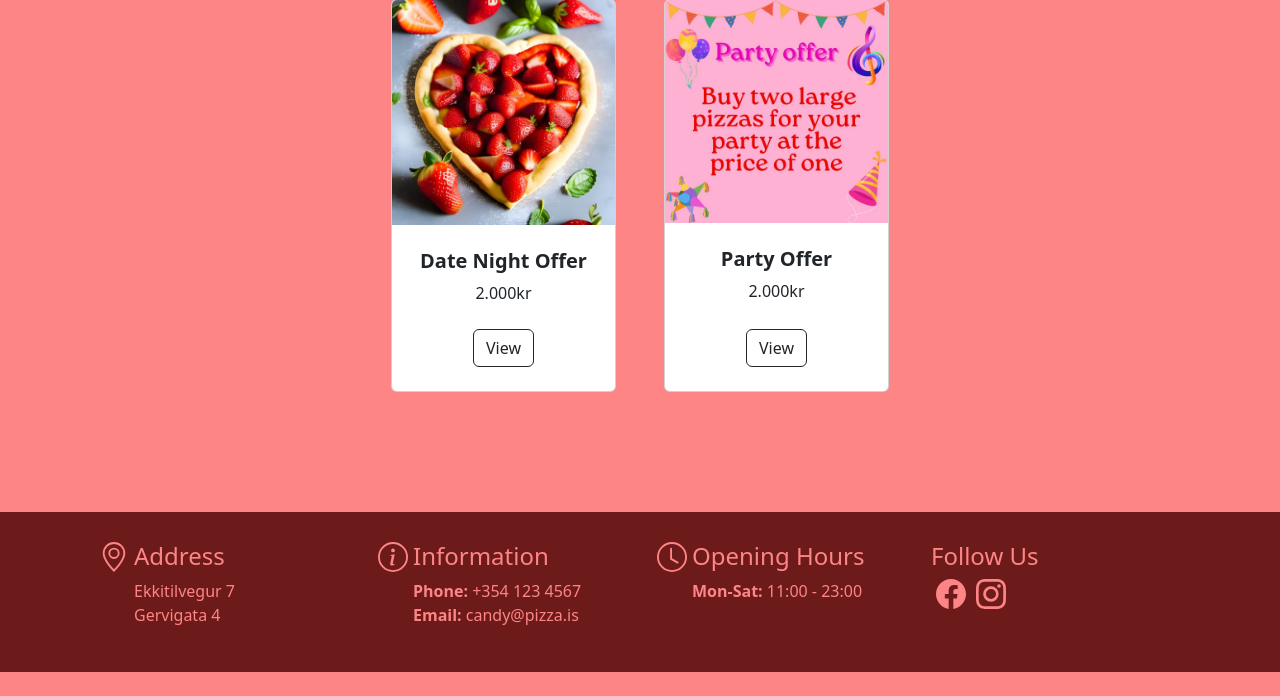
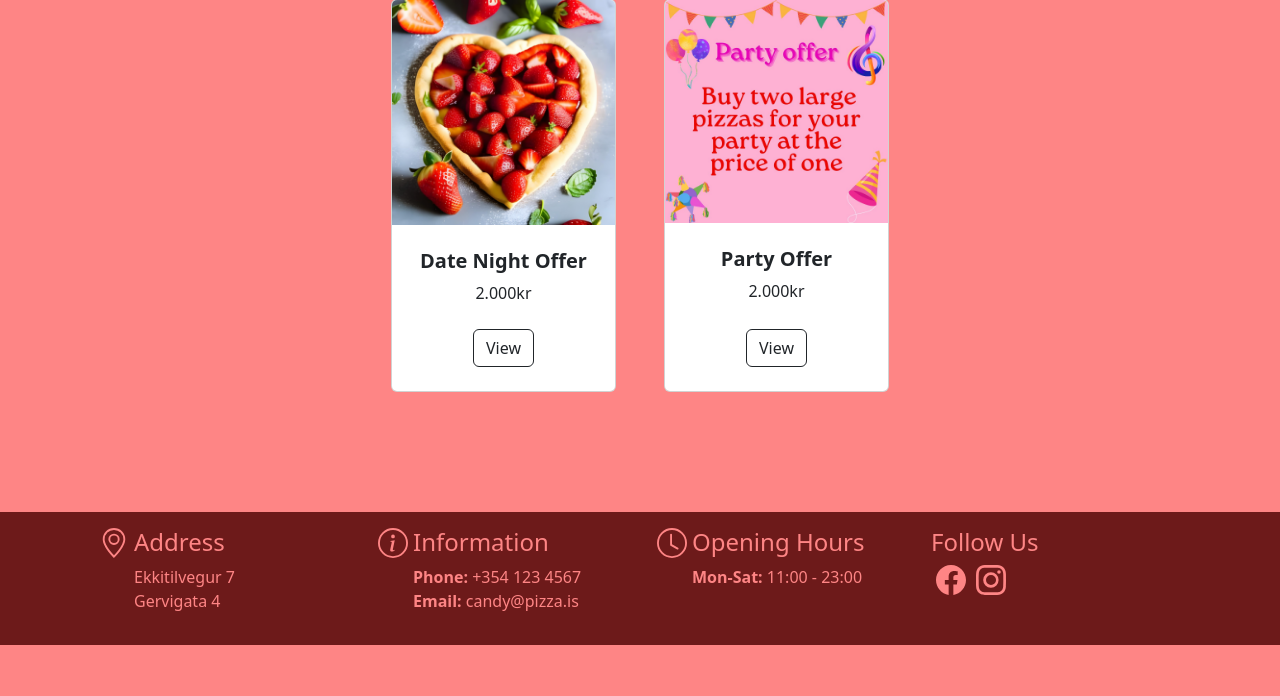
Before and after one commit to saedis-osk/Verk-2, a Django app: page / in a window 1280 px wide. Shown: the part 886-1582 px from the top of the page. After the commit the page ends 1531 px from the top, so only its background shows below. Run offline with Django 4.2, Linux system fonts and the light colour scheme.

Commit message:
footer edits

```diff
--- a/static/css/footer.css
+++ b/static/css/footer.css
@@ -1,6 +1,7 @@
 footer{
     background: #6D1A1A;
-    height: 10em;
+    height: 100%;
+    margin-bottom:0 !important;
 }
 
 h4{
```
